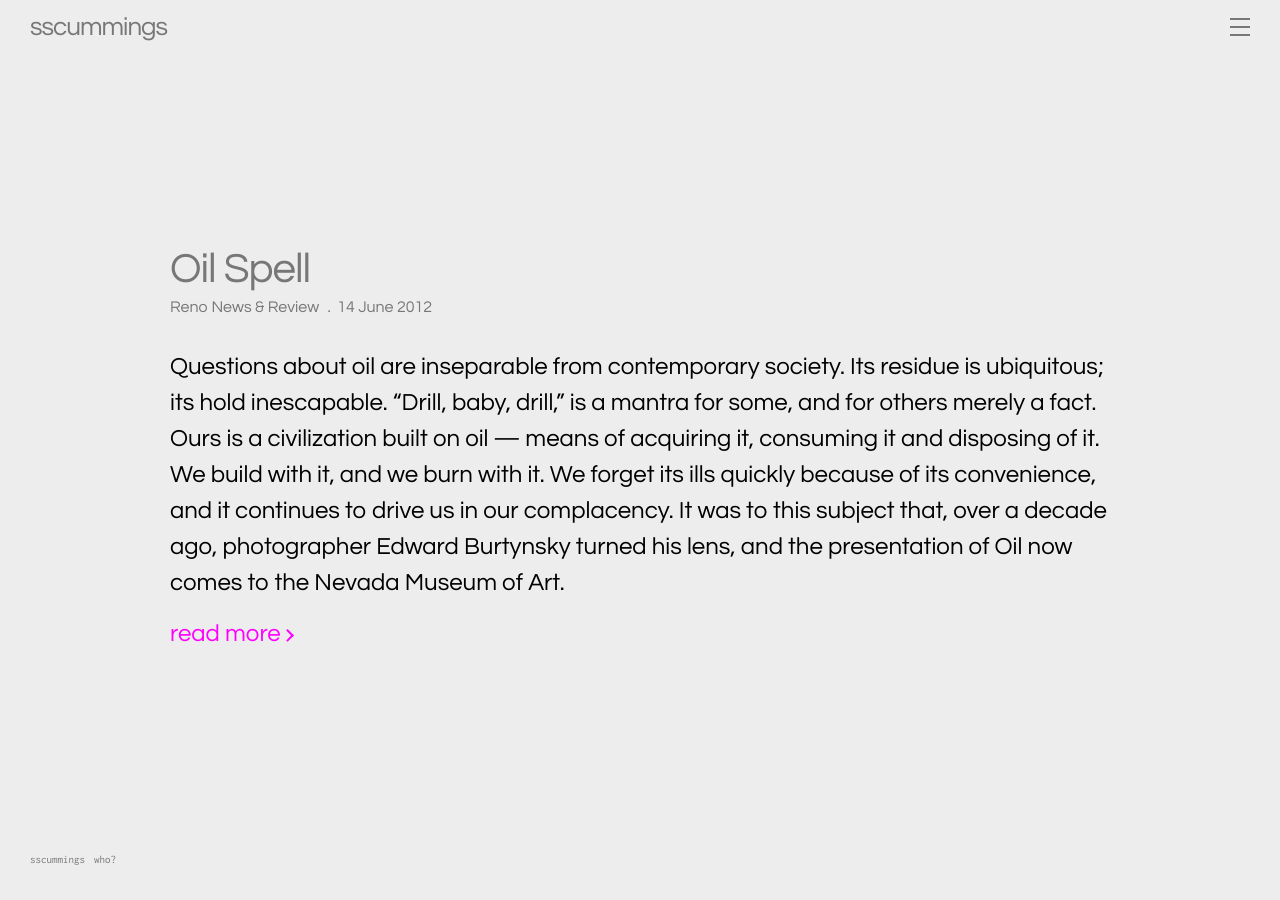
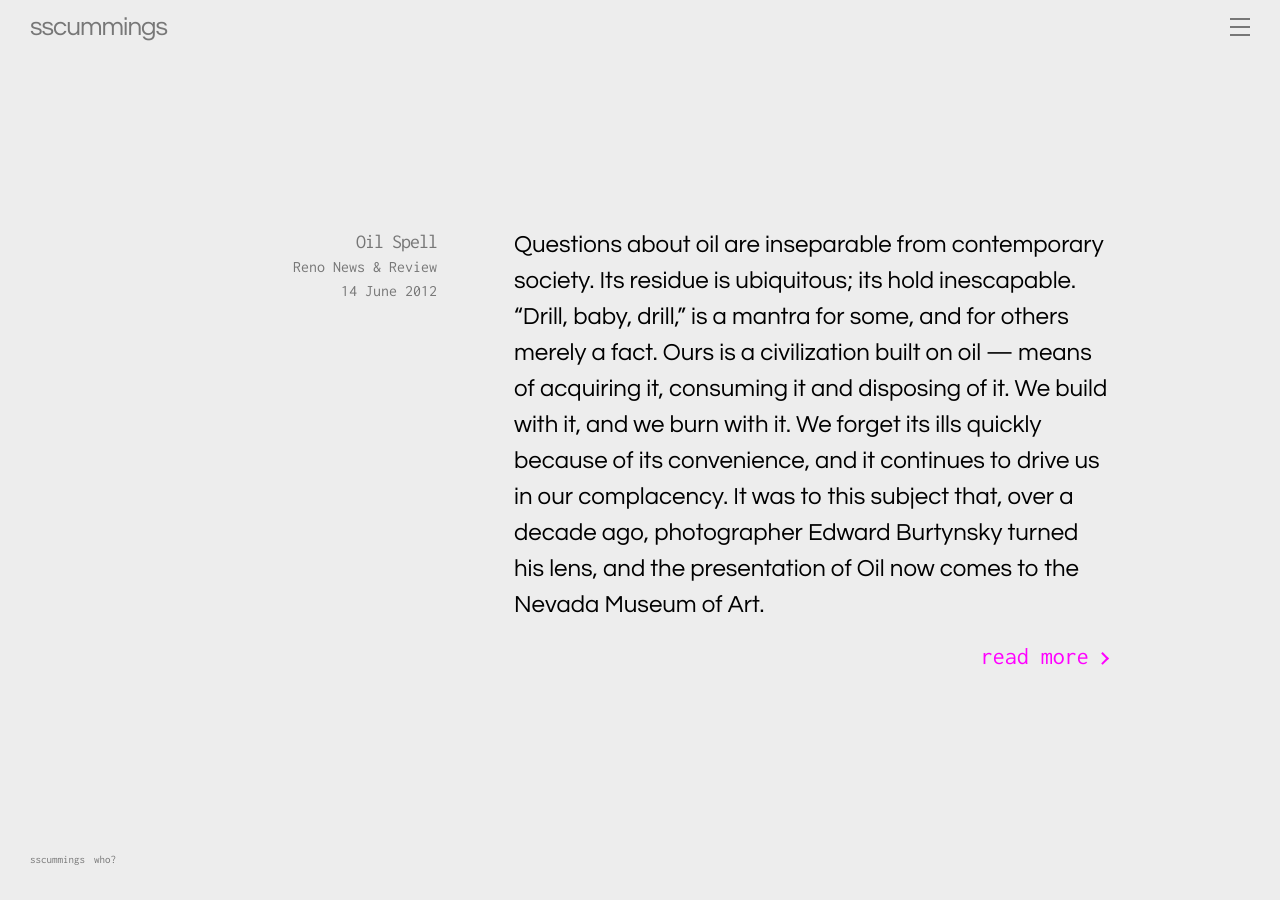
Before and after one commit to sscummings/sscummings.github.io, a Jekyll site: the page built from _writing/2012-06-14-oil-spell.markdown, in a window 1280 px wide. Built offline with Jekyll 4.4.1, drawn with Linux system fonts in a browser that asks for light colours; nearby versions of some CDN libraries.

Commit message:
Style and layout for writing post.

```diff
--- a/_layouts/writing.html
+++ b/_layouts/writing.html
@@ -1,37 +1,39 @@
 ---
 layout: default
 ---
-<section class="section-writing">
+<section class="single-writing">
 
-  <header class="post-header">
-    <h1 class="post-title">{{ page.title | escape }}</h1>
+  <div class="post-header">
+    <h1 class="post-title"><span><span>{{ page.title | escape }}</span></span></h1>
     <p class="post-meta">
       {% if page.publisher %}
-        <span class="publisher">
+        <cite class="publisher">
           {% if page.published_url %}
             <a href="{{ page.published_url }}" target="_blank">{{ page.publisher }}</a>
           {% else %}
             {{ page.publisher }}
           {% endif %}
-        </span>
+        </cite>
       {% endif %}
       {% if page.show_date == true %}
-        <time datetime="{{ page.date | date_to_xmlschema }}" itemprop="datePublished">
+        <time class="date" datetime="{{ page.date | date_to_xmlschema }}" itemprop="datePublished">
           {% assign date_format = site.sscummings.date_format | default: "%-d %B %Y" %}
           {{ page.date | date: date_format }}
         </time>
       {% endif %}
     </p>
-  </header>
+  </div>
 
   <div class="writing-preview">
     {{ content }}
+
+    {% if page.published_url %}
+      <div class="read-more">
+        <a href="{{ page.published_url }}" target="_blank" class="read-more">
+          {% if page.read_more %}{{ page.read_more }}{% else %}Read more{% endif %}
+        </a>
+      </div>
+    {% endif %}
   </div>
 
-  {% if page.published_url %}
-    <a href="{{ page.published_url }}" target="_blank" class="read-more">
-      {% if page.read_more %}{{ page.read_more }}{% else %}Read more{% endif %}
-    </a>
-  {% endif %}
-
 </section>
--- a/_sass/sscummings/partials/_writing.scss
+++ b/_sass/sscummings/partials/_writing.scss
@@ -1,30 +1,43 @@
-.section-writing {
+.single-writing {
+
+	.post-header {
+		font-family: $font-mono;
+		// text-transform: lowercase;
 
 		h1 {
+			font-size: 1.25em;
+			line-height: 1.1;
 		}
 
+	  	.post-meta {
+	  		.publisher,
+	  		.date {
+	  			display: block;
+	  		}
 			.publisher {
+				font-style: normal;
 				a {
 					color: $text-color;
 				}
-
-		&:after {
-			content: ".";
-			display: inline;
-			margin-left: .3em;
-			margin-right: .2em;
+				// &:after {
+				// 	content: ".";
+				// 	display: inline;
+				// 	margin-left: .3em;
+				// 	margin-right: .2em;
+				// }
+			}
 		}
 	}
 
 	.writing-preview {
-		font-size: 1.5em;
+		font-size: 1.25em;
 		color: $k;
-	}
 
 		.read-more {
-		font-size: 1.5em;
+			font-family: $font-mono;
 			text-transform: lowercase;
 
+			a {
 				&:after {
 					content: "";
 					transform: rotateZ(45deg);
@@ -45,3 +58,32 @@
 				}
 			}
 		}
+	}
+
+	@include mq-up($sm-up) {
+		.writing-preview {
+			font-size: 1.5em;
+		}
+	}
+	@include mq-up($md-up) {
+	  display: flex;
+	  justify-content: space-between;
+
+	  .post-header {
+	  	width: calc(30% - #{$grid-gutter-width} / 2);
+	  	text-align: right;
+	  	margin-top: .25em;
+	  }
+	  .writing-preview {
+	  	width: calc(65% - #{$grid-gutter-width} / 2);
+	  }
+	}
+
+	@include mq-up($lg-up) {
+	  .writing-preview {
+	  	.read-more {
+			text-align: right;
+	  	}
+	  }
+	}
+}
```
Lines whose indentation alone changed are shown as unchanged.
